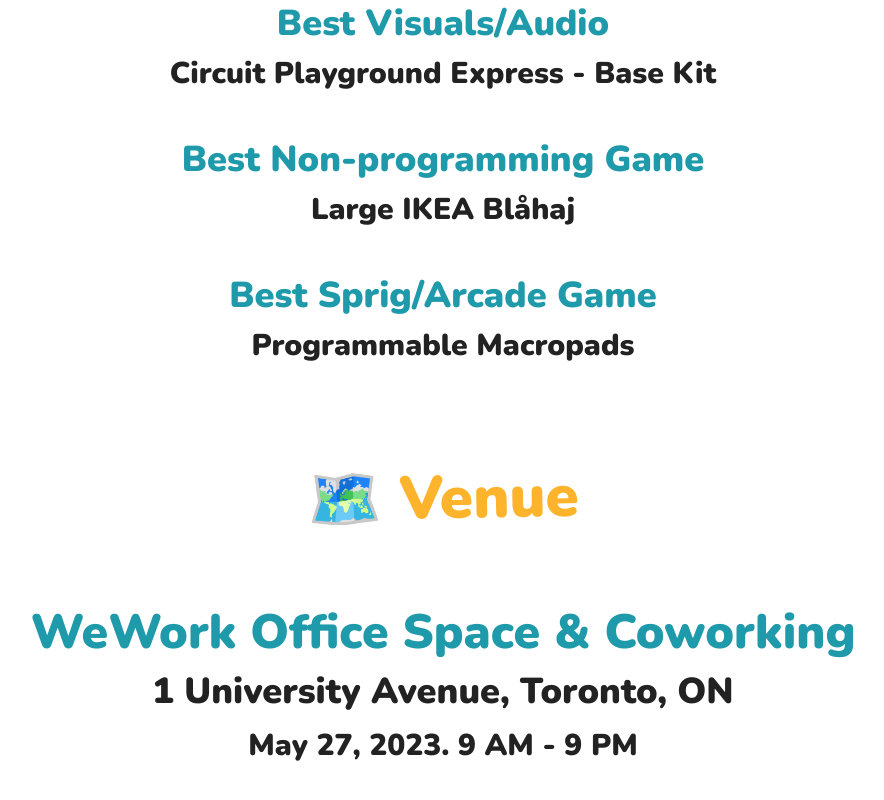
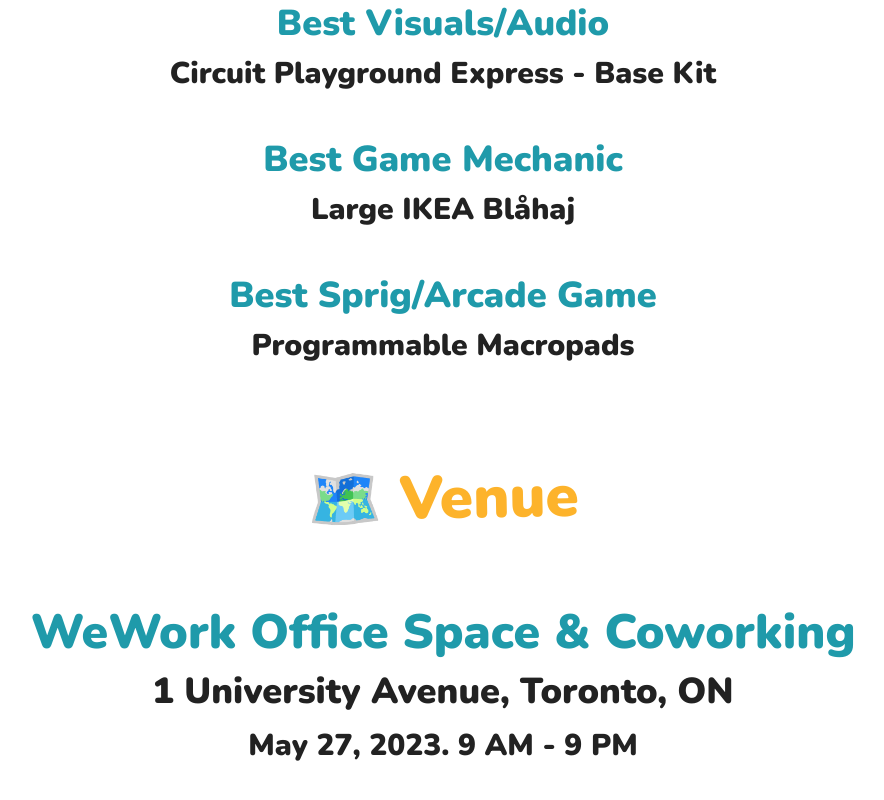
Before and after one commit to hackclub/angelhacks-toronto, an Astro site: page / in a window 1280 px wide. Shown: the part 4428-5228 px from the top of the page, without its empty margins (197-1081 px from the left). Built offline with nearby package versions, Linux system fonts and the light colour scheme; Astro itself is replaced by a stand-in of ours.

Commit message:
Update Prizes

```diff
--- a/src/components/Prizes.astro
+++ b/src/components/Prizes.astro
@@ -23,7 +23,7 @@
       </p>
     </div>
     <div class="space-y-3">
-      <p>Best Non-programming Game</p>
+      <p>Best Game Mechanic</p>
       <p class="text-2xl md:text-3xl text-black">Large IKEA Blåhaj</p>
     </div>
     <div class="space-y-3">
```
